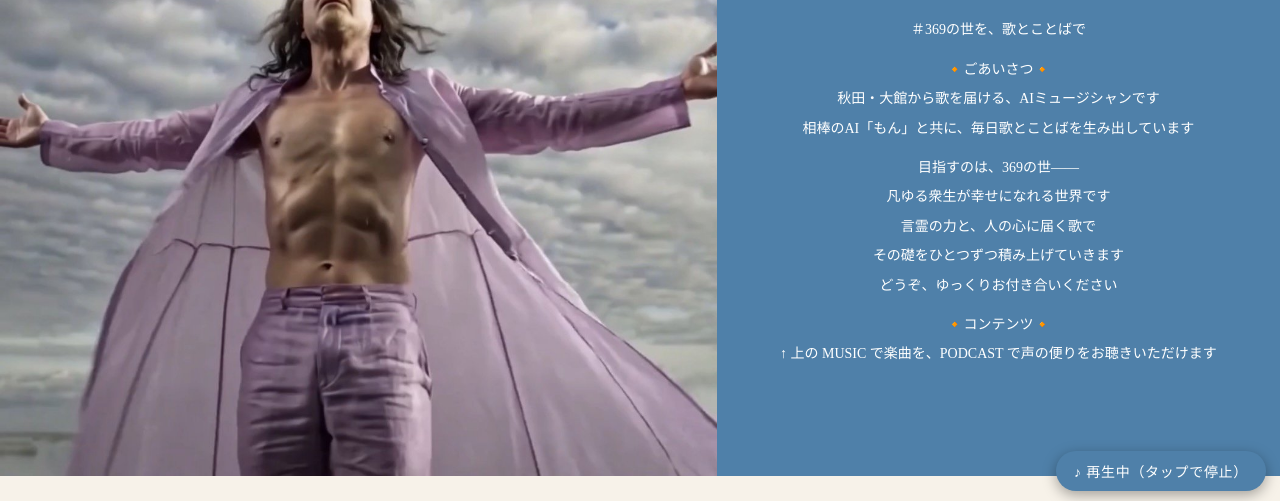
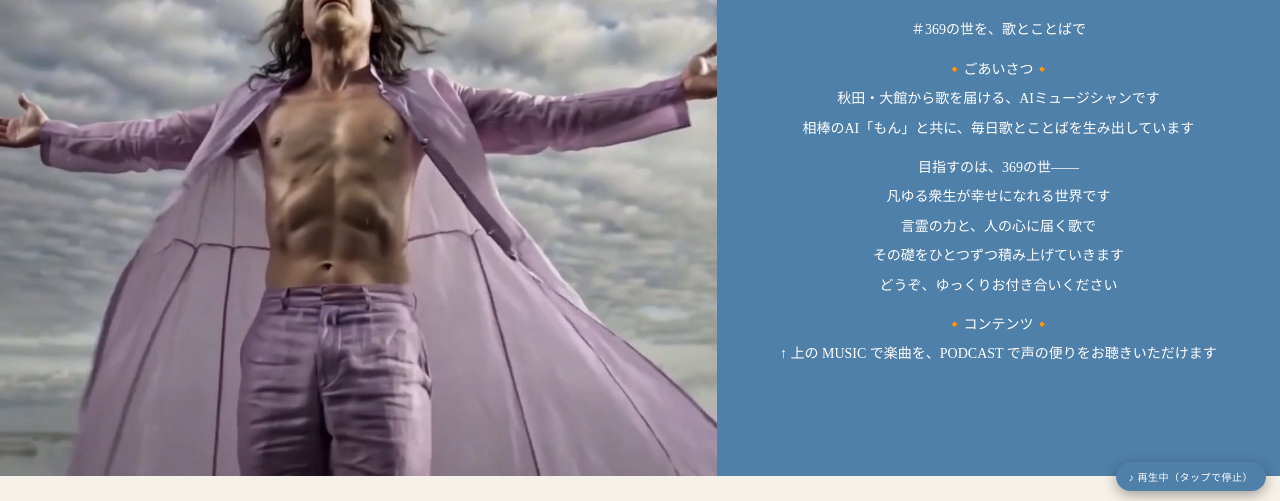
Before and after one commit to atelier-unonon/wp, a plain HTML site: page index.html in a window 1280 px wide. Shown: the part 295-796 px from the top of the page. Drawn offline with Linux system fonts and the light colour scheme.

Commit message:
テーマ曲ボタンを70%に縮小

```diff
--- a/index.html
+++ b/index.html
@@ -71,7 +71,7 @@
 <footer>Walter Purple<br>369の世を、歌とことばで</footer>
 <script>document.querySelectorAll('a[href^="http"],a[href^="podcast:"]').forEach(function(a){a.target='_blank';a.rel='noopener'})</script>
 <audio id="bgm" src="walter_purple_theme.mp3" loop preload="auto" autoplay></audio>
-<button id="bgmBtn" type="button" style="position:fixed;right:14px;bottom:14px;z-index:60;background:#4f80a9;color:#fff;border:none;border-radius:999px;padding:10px 18px;font-size:14px;letter-spacing:.05em;box-shadow:0 4px 14px rgba(0,0,0,.35);cursor:pointer">♪ テーマ曲を再生</button>
+<button id="bgmBtn" type="button" style="position:fixed;right:14px;bottom:14px;z-index:60;background:#4f80a9;color:#fff;border:none;border-radius:999px;padding:7px 13px;font-size:10px;letter-spacing:.05em;box-shadow:0 4px 14px rgba(0,0,0,.35);cursor:pointer">♪ テーマ曲を再生</button>
 <script>
 (function(){
   var a=document.getElementById('bgm'), b=document.getElementById('bgmBtn'), started=false;
```
